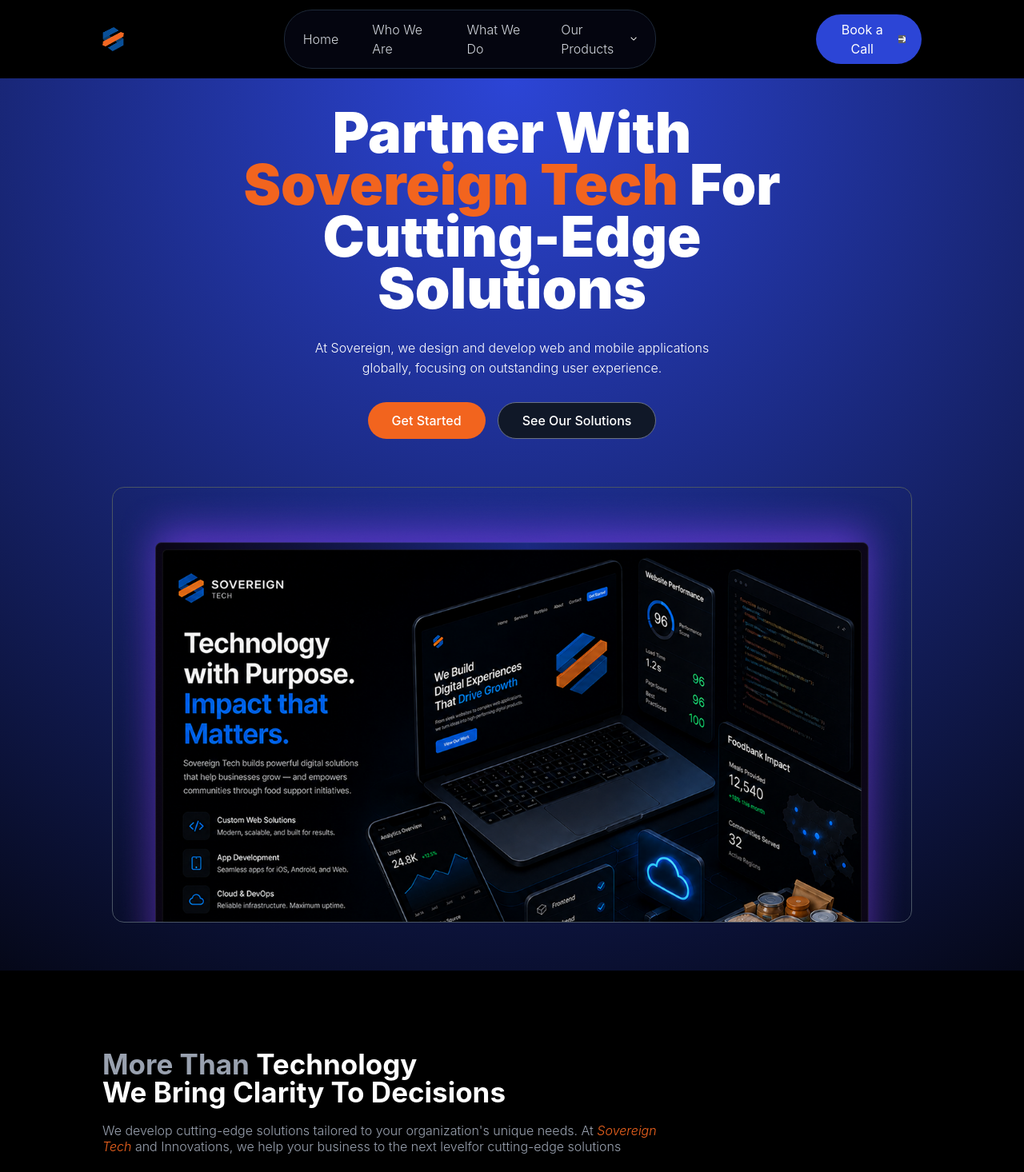
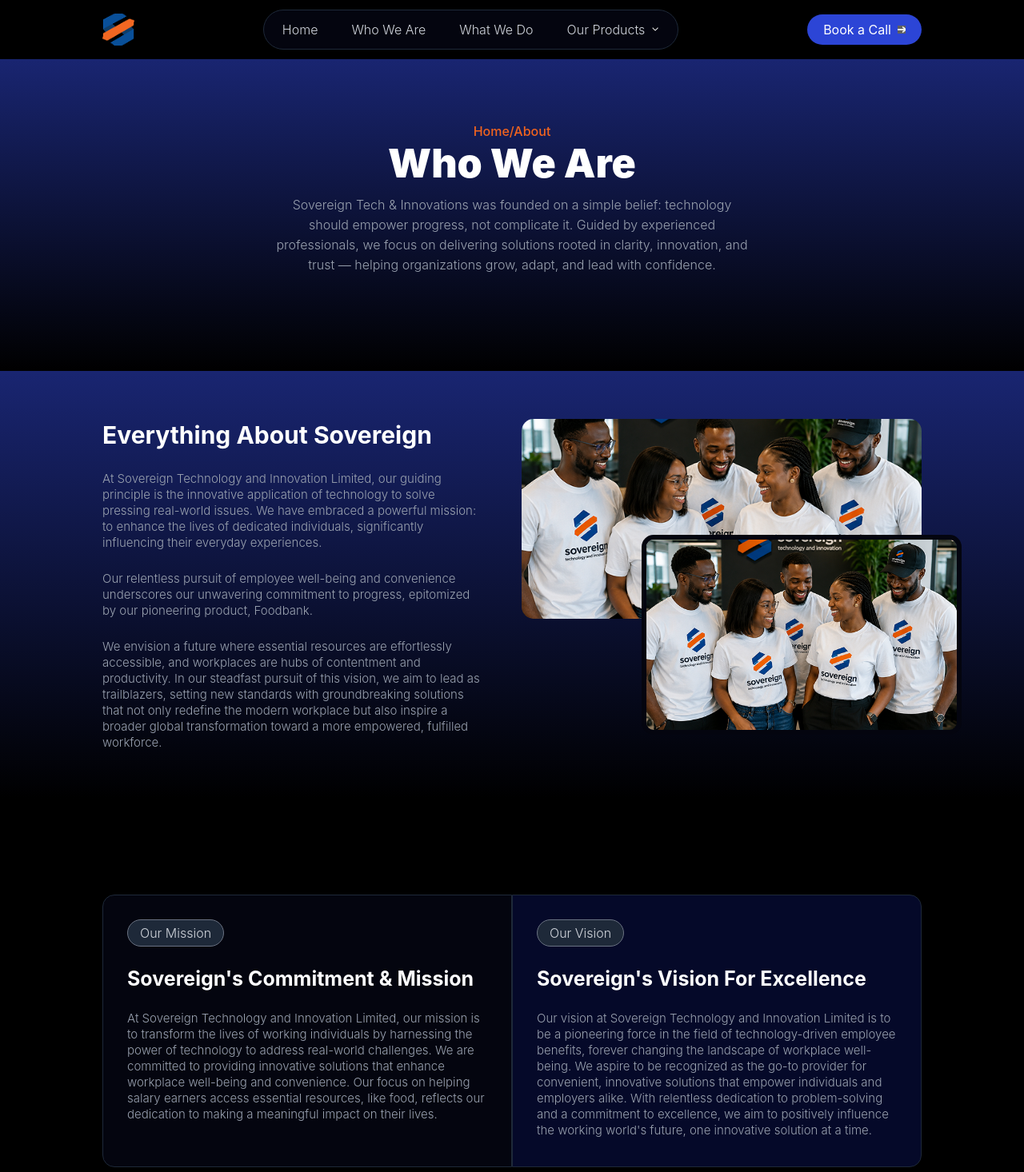
Before and after one commit to Cessaprince/company-website, a React (Vite) app: page / in a window 1280 px wide. Shown: the top 1466 px of the page at 80% size. Built offline with nearby package versions, Linux system fonts and the light colour scheme.

Commit message:
added a new about page and integrated components

```diff
--- a/src/App.jsx
+++ b/src/App.jsx
@@ -1,11 +1,12 @@
 import React from 'react'
 import Header from './components/Header'
 import Home from './pages/Home'
+import About from './pages/About'
 
 const App = () => {
   return (
     <div>
-      <Home/>
+      <About/>
     </div>
   )
 }
--- a/src/components/Header.jsx
+++ b/src/components/Header.jsx
@@ -9,8 +9,8 @@
     return (
         <div>
             <section className="w-full bg-black h-auto py-[12px]">
-                <div className="short-section flex gap-50 items-center justify-evenly">
-                    <div className="h-40px] w-[30px] overflow-hidden">
+                <div className="short-section flex items-center justify-between gap-[24px]">
+                    <div className="h-[40px] w-[40px] overflow-hidden">
                         <img src={logo} alt="" className="w-full h-full object-cover" />
                     </div>
 
--- a/src/components/Inquiry.jsx
+++ b/src/components/Inquiry.jsx
@@ -7,7 +7,7 @@
 const Inquiry = () => {
   return (
     <div>
-      <section className='bg-black py-[50px] h-auto'>
+      <section className='bg-black py-[50px] h-auto w-full'>
         <div className="short-section">
           <div className="flex flex-col items-center gap-2 text-center">
             <h3 className='text-white capitalize font-bold text-[40px]'>have an enquiry?</h3>
--- a/src/components/ProjectCount.jsx
+++ b/src/components/ProjectCount.jsx
@@ -3,9 +3,9 @@
 const ProjectCount = () => {
   return (
     <div>
-      <section>
+      <section className="w-full bg-black py-[50px]">
         <div className="short-section bg-black h-auto pt-[50px]">
-          <div className="grid grid-cols-4">
+          <div className="grid grid-cols-4 gap-[60px]">
             <div className='flex flex-col gap-[2px]'>
               <h3 className='num-count text-white font-black text-[50px]'>2,020</h3>
               <div className="leading-[5px]">
--- a/src/index.css
+++ b/src/index.css
@@ -13,8 +13,8 @@
   --light-purple2: #3350f4;
   --dark-orange: #f2641e;
   --bg-white: #ffffff08;
-  --dark-blue: #0b1030;
-  --dark-blue2: #05060f;
+  --dark-blue: #192571;
+  --dark-blue1: rgb(5, 9, 41);
   --dark-blue2: #04050f;
   --lighter-orange: #220d02;
   --light-orange: #f2641e33;
@@ -29,8 +29,8 @@
 }
 
 .short-section{
-  width: 1500px;
-  max-width: 80%;
+  width: 80%;
+  max-width: 1280px;
   margin: auto;
 }
 
--- /dev/null
+++ b/src/pages/About.jsx
@@ -0,0 +1,78 @@
+import React from 'react'
+import Header from '../components/Header'
+import aboutUs from '../images/pictures/aboutUsImg.png'
+import ProjectCount from '../components/ProjectCount'
+import Inquiry from '../components/Inquiry'
+
+const About = () => {
+    return (
+        <div>
+            <div className="flex flex-col w-full">
+                <Header />
+
+                <section className='blue-box h-auto w-full'>
+                    <div className="short-section pt-[70px] pb-[120px]">
+                        <div className="flex flex-col items-center text-center leading-[40px] w-full">
+                            <span className='text-[var(--dark-orange)] font-[500] capitalize'>home/about</span>
+                            <h3 className='text-white capitalize font-black text-[50px]'>who we are</h3>
+                            <p className='text-gray-400 font-light text-base leading-[25px] max-w-[600px] pt-[20px]'>
+                                Sovereign Tech & Innovations was founded on a simple belief: technology should empower progress, not complicate it. Guided by experienced professionals, we focus on delivering solutions rooted in clarity, innovation, and trust — helping organizations grow, adapt, and lead with confidence.
+                            </p>
+                        </div>
+                    </div>
+                </section>
+
+                <section className='blue-box h-auto w-full pt-[30px]'>
+                    <div className="short-section">
+                        <div className="flex gap-[50px] pt-[30px] pb-[60px]">
+                            <div className="w-[50%] flex flex-col gap-[25px] ">
+                                <h3 className='text-white capitalize font-bold text-[30px] leading-[40px]'>everything about sovereign</h3>
+                                <p className='text-gray-400 font-light text-[15px] leading-[20px]'>At Sovereign Technology and Innovation Limited, our guiding principle is the innovative application of technology to solve pressing real-world issues. We have embraced a powerful mission: to enhance the lives of dedicated individuals, significantly influencing their everyday experiences.</p>
+                                <p className='text-gray-400 font-light text-[15px] leading-[20px]'>Our relentless pursuit of employee well-being and convenience underscores our unwavering commitment to progress, epitomized by our pioneering product, Foodbank.</p>
+                                <p className='text-gray-400 font-light text-[15px] leading-[20px]'>We envision a future where essential resources are effortlessly accessible, and workplaces are hubs of contentment and productivity. In our steadfast pursuit of this vision, we aim to lead as trailblazers, setting new standards with groundbreaking solutions that not only redefine the modern workplace but also inspire a broader global transformation toward a more empowered, fulfilled workforce.</p>
+                            </div>
+
+                            <div className="flex-1 w-full relative">
+                                <div className='w-[500px] h-[250px] rounded-[15px] overflow-hidden relative'>
+                                    <img src={aboutUs} alt="" className='w-full h-full object-cover' />
+                                </div>
+                                <div className='w-[400px] h-[250px] rounded-[15px] overflow-hidden border-[6px] border-[var(--dark-blue2)] absolute top-[35%] left-[30%]'>
+                                    <img src={aboutUs} alt="" className='w-full h-full object-cover' />
+                                </div>
+                            </div>
+                        </div>
+                    </div>
+                </section>
+
+                {/* Mission and Vision Grid Section */}
+                <section className='bg-black pt-[50px] w-full'>
+                    <div className="short-section">
+                        <div className="grid grid-cols-2 pt-[70px]">
+                            <div className='bg-[var(--dark-blue2)] px-[30px] pt-[30px] pb-[35px] flex flex-col gap-[20px] border-[0.1px] rounded-tl-[15px] rounded-bl-[15px] border-gray-800'>
+                                <span className="font-light text-gray-300 bg-gray-800 border-[1px] border-gray-500 rounded-full py-[4px] px-[15px] w-fit capitalize">
+                                    our mission
+                                </span>
+                                <h3 className='text-white capitalize font-bold text-[25px] leading-[40px]'>sovereign's commitment & mission</h3>
+                                <p className='text-gray-400 font-light text-[15px] leading-[20px]'>At Sovereign Technology and Innovation Limited, our mission is to transform the lives of working individuals by harnessing the power of technology to address real-world challenges. We are committed to providing innovative solutions that enhance workplace well-being and convenience. Our focus on helping salary earners access essential resources, like food, reflects our dedication to making a meaningful impact on their lives.</p>
+                            </div>
+
+                            <div className='bg-[var(--dark-blue1)] px-[30px] pt-[30px] pb-[35px] flex flex-col gap-[20px] border-[0.1px] border-gray-800 rounded-tr-[15px] rounded-br-[15px]'>
+                                <span className="font-light text-gray-300 bg-gray-800 border-[1px] border-gray-500 rounded-full py-[4px] px-[15px] w-fit capitalize">
+                                    our vision
+                                </span>
+                                <h3 className='text-white capitalize font-bold text-[25px] leading-[40px]'>sovereign's vision for excellence</h3>
+                                <p className='text-gray-400 font-light text-[15px] leading-[20px]'>Our vision at Sovereign Technology and Innovation Limited is to be a pioneering force in the field of technology-driven employee benefits, forever changing the landscape of workplace well-being. We aspire to be recognized as the go-to provider for convenient, innovative solutions that empower individuals and employers alike. With relentless dedication to problem-solving and a commitment to excellence, we aim to positively influence the working world's future, one innovative solution at a time.</p>
+                            </div>
+                        </div>
+                    </div>
+                </section>
+
+                <ProjectCount />
+
+                <Inquiry/>
+            </div>
+        </div>
+    )
+}
+
+export default About
--- a/src/pages/Home.jsx
+++ b/src/pages/Home.jsx
@@ -16,7 +16,7 @@
 
                 <main className='w-full bg-black h-auto pb-[100px]' id='main-home'>
                     <section className=''>
-                        <div className="mx-auto my-[35px] w-[900px] max-w-[60%]">
+                        <div className="mx-auto my-[35px] w-[70%] max-w-[900px]">
                             <h3 className='capitalize text-white text-[70px] font-black leading-[65px] text-center'>Partner with <span className='text-[var(--dark-orange)]'>sovereign tech </span>for cutting-edge solutions</h3>
                             <div className="mx-auto my-[30px] w-[600px] max-w-[65%]">
                                 <p className='text-white font-light leading-[25px] text-center'>
@@ -31,7 +31,7 @@
                             </div>
                         </div>
 
-                        <div className="mx-auto my-[60px] w-[1000px] h-auto border-[1px] border-gray-600 rounded-[15px]">
+                        <div className="mx-auto my-[60px] max-w-[1000px] w-[70%] h-auto border-[1px] border-gray-800 rounded-[15px]">
                             <div className="overflow-hidden w-auto">
                                 <img src={sovereignImg} alt="" className='w-full h-full object-cover' />
                             </div>
```
Also changed, not shown: src/images/pictures/aboutUsImg.png (added).
